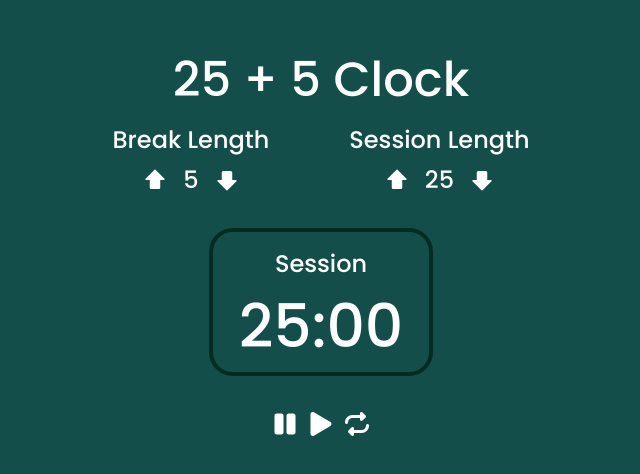
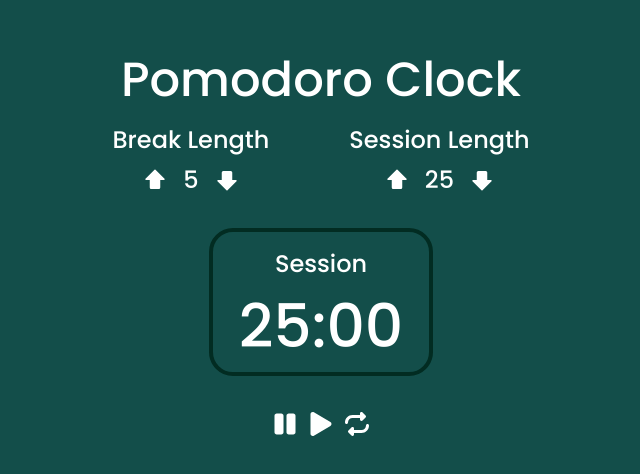
Before and after one commit to RandyMadrigal/timer-react, a React (Vite) app: page / in a window 1280 px wide. Shown: the part 144-618 px from the top of the page, without its empty margins (319-959 px from the left). Built offline with nearby package versions, Linux system fonts and the light colour scheme; a web font is replaced by a local one.

Commit message:
remove test file

```diff
--- a/index.html
+++ b/index.html
@@ -8,6 +8,5 @@
   <body>
     <div id="root"></div>
     <script type="module" src="/src/main.jsx"></script>
-    <script src="https://cdn.freecodecamp.org/testable-projects-fcc/v1/bundle.js"></script>
   </body>
 </html>
--- a/package.json
+++ b/package.json
@@ -7,7 +7,9 @@
     "dev": "vite",
     "build": "vite build",
     "lint": "eslint .",
-    "preview": "vite preview"
+    "preview": "vite preview",
+    "predeploy": "npm run build",
+    "deploy": "gh-pages -d dist"
   },
   "dependencies": {
     "react": "^18.3.1",
@@ -24,6 +26,7 @@
     "eslint-plugin-react": "^7.35.0",
     "eslint-plugin-react-hooks": "^5.1.0-rc.0",
     "eslint-plugin-react-refresh": "^0.4.9",
+    "gh-pages": "^6.1.1",
     "globals": "^15.9.0",
     "postcss": "^8.4.41",
     "tailwindcss": "^3.4.10",
--- a/src/components/Header.jsx
+++ b/src/components/Header.jsx
@@ -1,7 +1,7 @@
 export const Header = () => {
   return (
     <>
-      <h1 className="text-4xl md:text-5xl text-center mb-5">25 + 5 Clock</h1>
+      <h1 className="text-4xl md:text-5xl text-center mb-5">Pomodoro Clock</h1>
     </>
   );
 };
```
Also changed, not shown: vite.config.js (+4 -3 lines), 1 other file (tests, documents, lock files or other folders).
